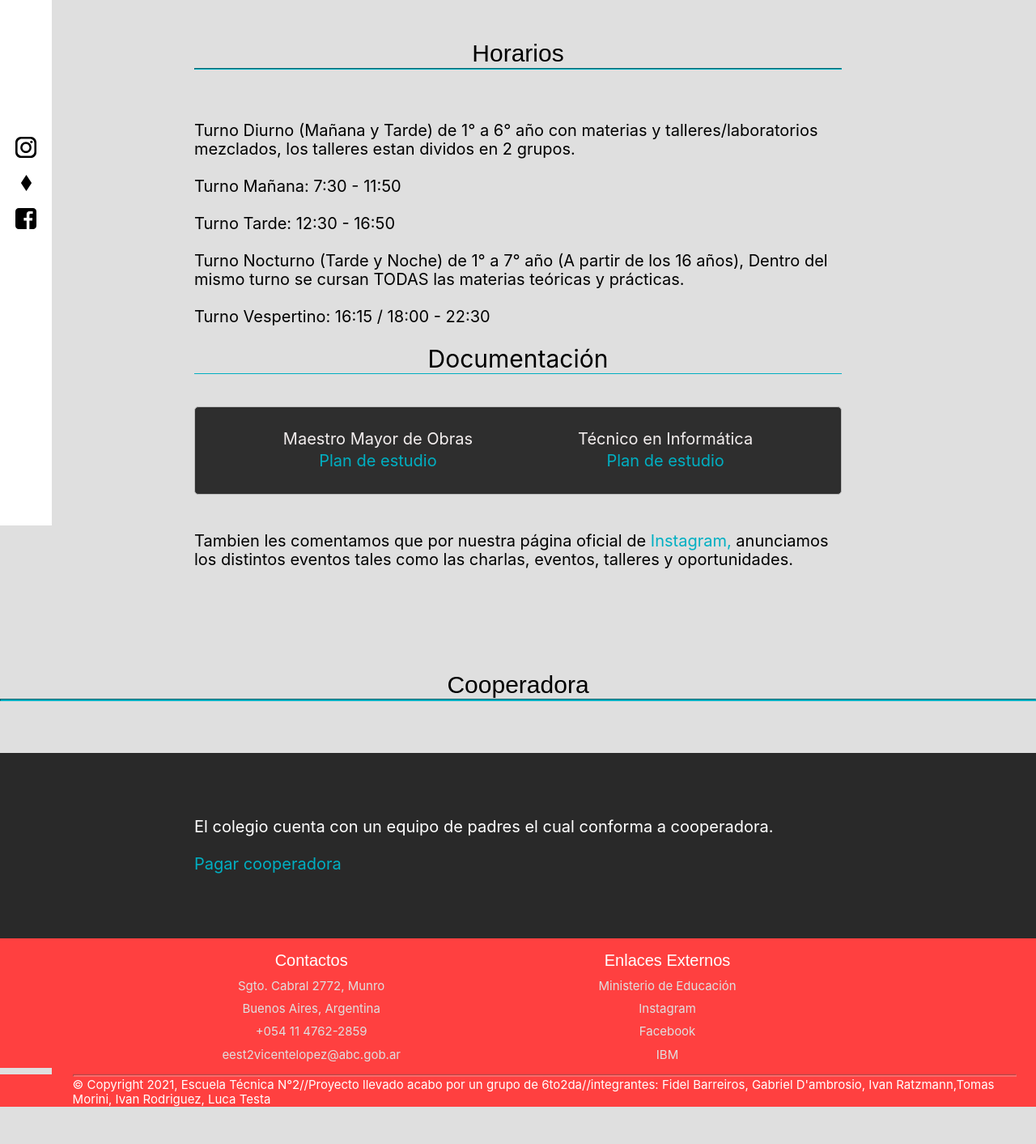
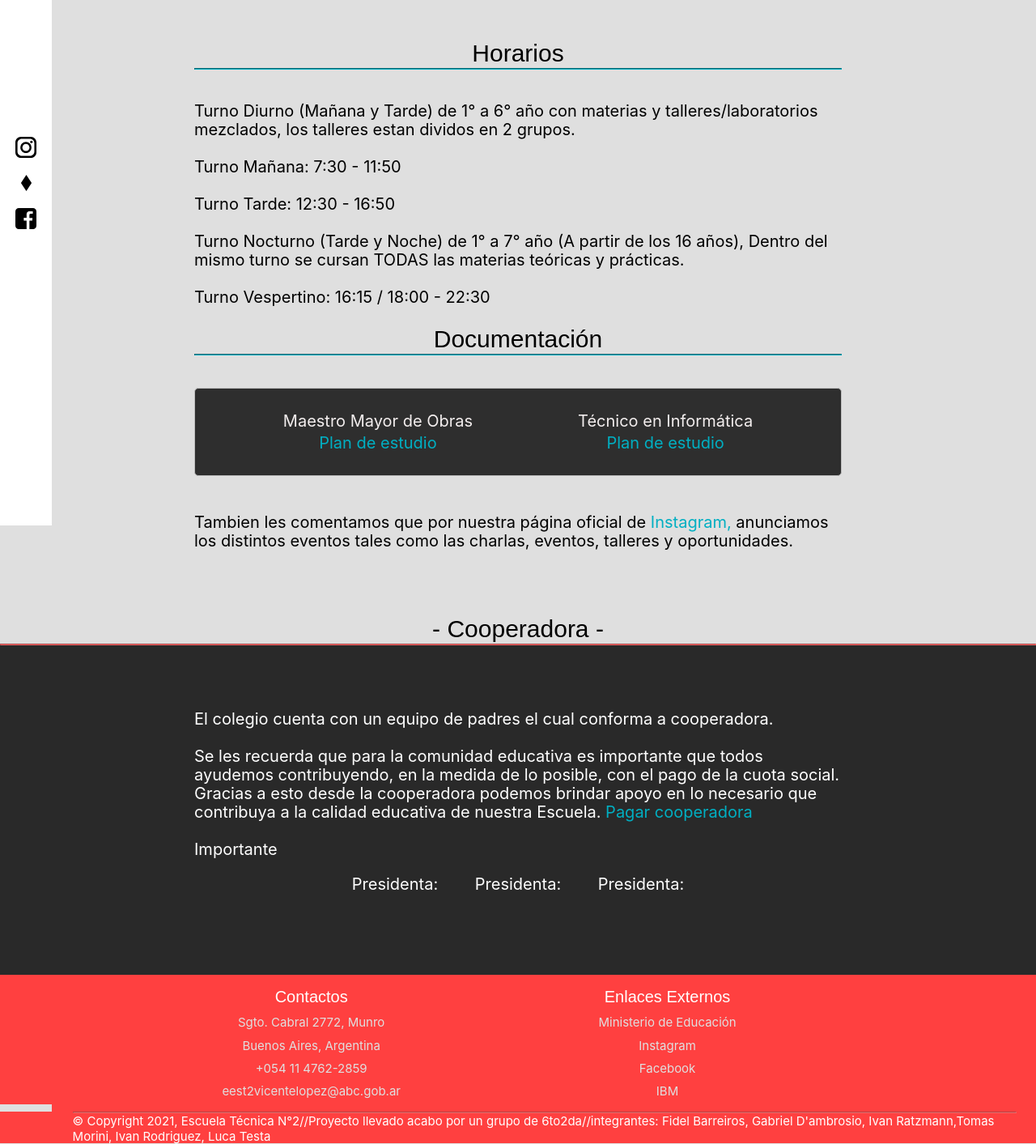
Before and after one commit to GabiDam/TecnicaN2.github.io, a PHP site: page /inf_general/inf_general.html in a window 1280 px wide. Shown: the part 151-1564 px from the top of the page at 81% size. Before the commit the page ends 1518 px from the top, so only its background shows below. Run offline with PHP 8.4, Linux system fonts and the light colour scheme.

Commit message:
Actualizaciones y arreglo de codigo
Se actualizo el codigo a algo mas eficiente y mejor hecho.

```diff
--- a/inf_general/inf_general.css
+++ b/inf_general/inf_general.css
@@ -1,14 +1,3 @@
-
-.coopf{
-  background-color: rgb(41, 41, 41);
-  padding-top: 0;
-  width: 100%;
-}
-
-.infocoop{
-  color: white;
-
-}
 body {
   /*  Customiza todo la pagina  */
   background-color: rgb(223, 223, 223);
@@ -161,9 +150,17 @@ header {
 
 .hrt {
   height: 0.5px;
-  margin-bottom: 3vh;
+  margin-bottom: 0;
   background-color: rgb(0, 175, 194);
   border-color: rgb(0, 175, 194);
+  margin-right: 0%;
+}
+
+.hrt2{
+  height: 0.5px;
+  margin-bottom: 0;
+  background-color: rgb(255, 106, 106);
+  border-color: rgb(255, 106, 106);
   margin-right: 0%;
 }
 
@@ -175,21 +172,18 @@ header {
   padding-bottom: 5vh;
 }
 
+.title2{
+  font-family: "Montserrat", sans-serif;
+  font-size: 30px;
+  text-align: center;
+  color: rgb(0, 0, 0);
+}
+
 .info {
   font-family: -apple-system, BlinkMacSystemFont, "Segoe UI", Roboto, Oxygen,
     Ubuntu, Cantarell, "Open Sans", "Helvetica Neue", sans-serif;
   font-size: 20px;
   text-align: start;
-}
-
-.doc{
-  font-family: -apple-system, BlinkMacSystemFont, "Segoe UI", Roboto, Oxygen,
-    Ubuntu, Cantarell, "Open Sans", "Helvetica Neue", sans-serif;
-  font-size: 30px;
-  display: flex;
-  justify-content: center;
-  border-bottom: 1px solid rgb(0, 175, 194);
-  margin-bottom: 5vh;
 }
 
 td {
@@ -243,6 +237,26 @@ aside {
   top: 0;
   left: 0;
   bottom: 0;
+}
+
+.coop{
+  background-color: rgb(41, 41, 41);
+  padding-top: 0;
+  width: 100%;
+}
+
+.infocoop{
+  color: white;
+}
+
+.contul{
+  text-align: center;
+  margin-right: 5%;
+}
+
+.ulcoop{
+  display: inline-block;
+  list-style-type: none;
 }
 
 footer {
--- a/inf_general/inf_general.html
+++ b/inf_general/inf_general.html
@@ -116,7 +116,12 @@
                 </a>
                 <br></br>
             </div>
-            <a class="doc">Documentación</a>
+            <div class="title">
+                <a>
+                    Documentación
+                </a>
+                <hr class="hrt"></hr>
+            </div>
             <div>
                 <table class="Tablalink">
                 <tr>
@@ -143,26 +148,41 @@
                     <a> anunciamos los distintos eventos tales como las charlas, eventos, talleres y oportunidades.</a>
                 </a>
             </div>
-            <br></br>
         </section>
 
-        <div class="title">
+        <div class="title2">
                 <a>
-                    Cooperadora
+                    - Cooperadora -
                 </a>
-                <hr class="hrt"></hr>
+                <hr class="hrt2"></hr>
         </div>
 
-        <div class="coopf">
+        <div class="coop">
             <section class="infocoop">
-                <a>
-                    El colegio cuenta con un equipo de padres el cual conforma a cooperadora.
-                </a>
+                <div class="txtcoop">
+                    <a>El colegio cuenta con un equipo de padres el cual conforma a cooperadora.</a> <!--WIP TXT, falta un texto mas elocuente y/o mejor hecho-->
 
-                <br></br>
+                    <br></br>
 
-                <a class="pc" href=#>Pagar cooperadora</a>
+                    <a>Se les recuerda que para la comunidad educativa es importante que todos ayudemos contribuyendo, en la medida de lo posible, con el pago de la cuota social. Gracias a esto desde la cooperadora podemos brindar apoyo en lo necesario que contribuya a la calidad educativa de nuestra Escuela.</a>
 
+                    <a class="pc" href=#>Pagar cooperadora</a> <!--WIP PAGAR COOP, poner todos los medios para pagar, posiblemente crear otro div para poner al lado del discurso de la cuota social-->
+
+                    <br></br>
+
+                    <a>Importante</a> <!--WIP IMPORTANTE, poner la parte importante que indica el papel, aca terminaria ese tal div para poner los medios de pago-->
+                </div>
+                <div class="contul">
+                    <ul class="ulcoop">
+                        <li>Presidenta:</li> <!--WIP GENTE, poner los integrantes de la coop-->
+                    </ul>
+                    <ul class="ulcoop">
+                        <li>Presidenta:</li>
+                    </ul>
+                    <ul class="ulcoop">
+                        <li>Presidenta:</li>
+                    </ul>
+                </div>
             </section>
         </div>
     </main>
```
Also changed, not shown: inscripciones/inscripciones.css (+9 -0 lines), inscripciones/inscripciones.html (+6 -2 lines).
